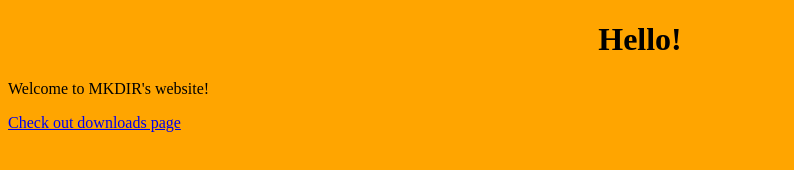
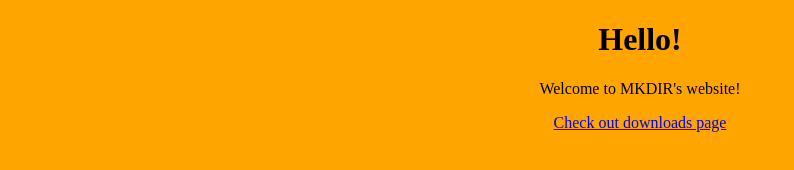
Before and after one commit to MKDIRYT/mkdiryt.github.io, a plain HTML site: page index.html in a window 1280 px wide. Shown: the whole page, without its empty margins (0-794 px from the left). Drawn offline with Linux system fonts and the light colour scheme.

Commit message:
Add files via upload

```diff
--- a/index.html
+++ b/index.html
@@ -1,10 +1,9 @@
 <!DOCTYPE html>
 <html>
-<body>
-<body style="background-color:orange;">
+<body style="background-color:orange;font-family:dosis">
 <TITLE>MKDIR's website</TITLE>
-<h1 style="font-family:dosis"><b><center>Hello!</b></h1>
-<p style="font-family:dosis">Welcome to MKDIR's website!</p>
-<a href='https:\\mkdiryt.github.io\downloads.html'>Check out downloads page</center></a>
+<h1><b><center>Hello!</center></b></h1>
+<p><center>Welcome to MKDIR's website!</center></p>
+<a href='https:\\mkdiryt.github.io\downloads.html'><center>Check out downloads page</center></a>
 </body>
 </html>
```
Also changed, not shown: downloads.html (+2 -2 lines).
